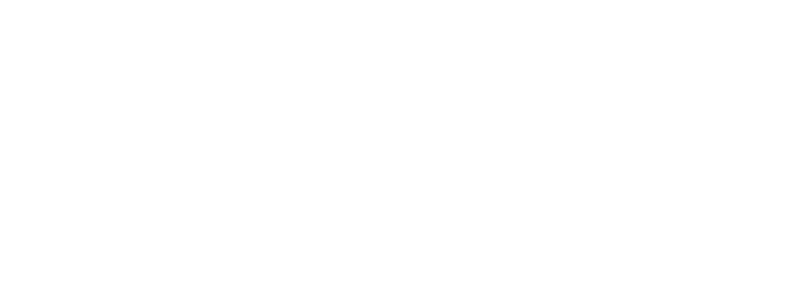
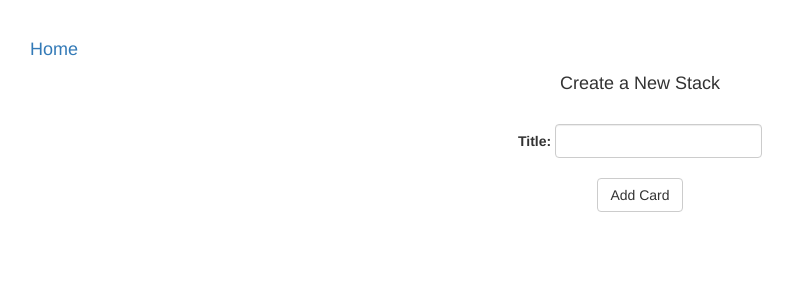
Before and after one commit to tafarian/flashcardpro, a React (Create React App) app: page /stack_form in a window 1280 px wide. Shown: the top 300 px of the page, without its empty margins (0-794 px from the left). Built offline with nearby package versions, Linux system fonts and the light colour scheme.

Commit message:
creating a stack form

```diff
--- a/src/components/App.js
+++ b/src/components/App.js
@@ -1,4 +1,5 @@
 import React, { Component } from 'react';
+import { Link } from 'react-router-dom';
 import StackList from './StackList';
 
 class App extends Component {
@@ -8,6 +9,8 @@
                 <h2>Flashcard Pro</h2>
                 <hr/>
                 <StackList />
+                <hr />
+                <Link to='stack_form'><h4>Create a New Stack</h4></Link>
             </div>
         )
     }
--- /dev/null
+++ b/src/components/StackForm.js
@@ -0,0 +1,46 @@
+import React, { Component } from 'react';
+import { Link } from 'react-router-dom';
+import { Form, FormGroup, FormControl, ControlLabel, Button } from 'react-bootstrap';
+
+class StackForm extends Component {
+    constructor() {
+        super();
+
+        this.state = {
+            title: '',
+            cards: [],
+        }
+    }
+
+    addCard() {
+        const { cards } = this.state;
+
+        cards.push({ id: cards.length, prompt: '', answer: ''});
+
+        this.setState({ cards })
+    }
+
+
+    render() {
+        return (
+            <div>
+                <Link className='link-home' to='/'>
+                    <h4>Home</h4>
+                </Link>
+                <h4>Create a New Stack</h4>
+                <br />
+                <Form inline>
+                    <FormGroup>
+                        <ControlLabel>Title:</ControlLabel>
+                        {' '}
+                        <FormControl />
+                    </FormGroup>
+                </Form>
+                <br />
+                <Button onClick={() => this.addCard()}>Add Card</Button>
+            </div>
+        )
+    }
+}
+
+export default StackForm;
--- a/src/index.js
+++ b/src/index.js
@@ -6,6 +6,7 @@
 import rootReducer from './reducers';
 import App from './components/App';
 import Stack from './components/Stack';
+import StackForm from './components/StackForm';
 import { setStack } from './actions';
 import './index.css';
 
@@ -19,6 +20,7 @@
             <Switch>
                 <Route exact path='/' component={ App }/>
                 <Route path='/stack' component={ Stack }/>
+                <Route path='/stack_form' component={ StackForm }/>
             </Switch>
         </BrowserRouter>
     </Provider>,
```
